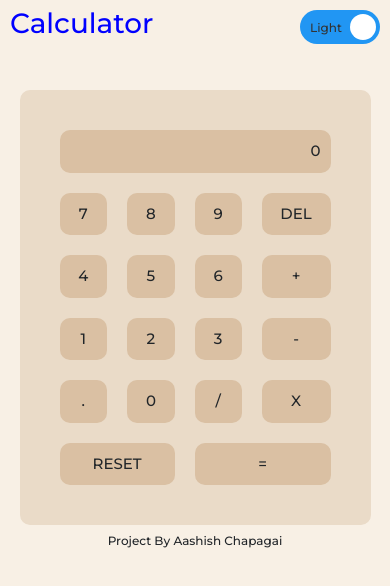
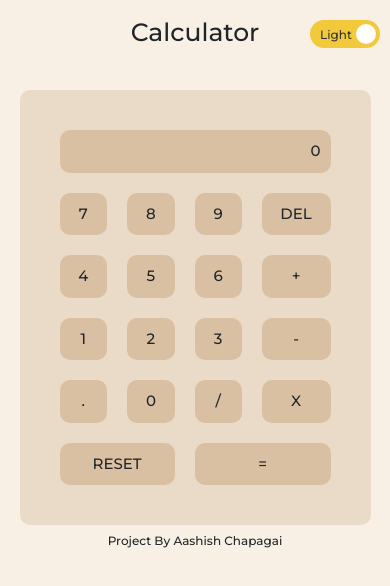
Before and after one commit to aashish1248/Calculator, a plain HTML site: page index.html in a window 390 px wide. Drawn offline with nearby package versions, Linux system fonts and the light colour scheme.

Commit message:
Maybe Final

```diff
--- a/css/styles.css
+++ b/css/styles.css
@@ -2,12 +2,14 @@
     margin: 0;
     padding: 0;
 }
+header {
+    text-align: center;
+}
 header > h1 {
     line-height: 1;
     position: fixed;
-    top: 10px;
-    left: 10px;
-    color: blue;
+    top: 20px;
+    width: 100%;
 }
 body {
     font-family: 'Montserrat', sans-serif;
@@ -38,15 +40,15 @@ body {
 }
 nav {
     position: fixed;
-    top: 10px;
-    width: 80px;
+    top: 20px;
+    width: 70px;
     right: 10px;
 }
 .switch {
     position: relative;
     display: inline-block;
-    width: 80px;
-    height: 34px;
+    width: 70px;
+    height: 28px;
 }
 .switch input {
     opacity: 0;
@@ -67,8 +69,8 @@ nav {
 .slider:before {
     position: absolute;
     content: "";
-    height: 26px;
-    width: 26px;
+    height: 20px;
+    width: 20px;
     left: 4px;
     bottom: 4px;
     background-color: white;
@@ -76,15 +78,18 @@ nav {
     transition: .4s;
 }
 input:checked + .slider {
-    background-color: #2196F3;
+    background-color: #F1C93B;
+}
+input:not(:checked) + .slider {
+    background-color: #333;
 }
 input:focus + .slider {
-    box-shadow: 0 0 1px #2196F3;
+    box-shadow: 0 0 1px #F1C93B;
 }
 input:checked + .slider:before {
-    -webkit-transform: translateX(46px);
-    -ms-transform: translateX(46px);
-    transform: translateX(46px);
+    -webkit-transform: translateX(42px);
+    -ms-transform: translateX(42px);
+    transform: translateX(42px);
 }
 .slider.round {
     border-radius: 34px;
@@ -97,7 +102,6 @@ span {
 }
 .label {
     font-size: 12px;
-    color: #333;
     white-space: nowrap;
     pointer-events: none;
     transition: opacity 0.3s ease-in-out;
@@ -106,11 +110,13 @@ span {
 }
 .label-on {
     left: 10px;
-    top: 25%;
+    top: 20%;
+    color: #333;
 }
 .label-off {
     right: 10px;
-    top: 25%;
+    top: 20%;
+    color: #ffffff;
 }
 .switch input:checked ~ .label-on,
 .switch input:not(:checked) ~ .label-off {
@@ -119,6 +125,9 @@ span {
 @media (max-width: 768px) {
     body {
       font-size: 15px;
+    }
+    h1 {
+        font-size: 25px;
     }
 }
 nav > div {
@@ -135,5 +144,7 @@ main {
     width: 90%;
 }
 footer {
-    font-size: 12px; text-align: center; margin-top: 7px;
+    font-size: 12px;
+    text-align: center;
+    margin-top: 7px;
 }
--- a/index.html
+++ b/index.html
@@ -67,7 +67,9 @@
           </div>
         </div>
       </main>
-      <footer>Project By Aashish Chapagai</footer>
+      <footer>
+        <p>Project By Aashish Chapagai</p>
+        </footer>
       <script src="./js/script.js"></script>
     </body>
 </html>
--- a/js/script.js
+++ b/js/script.js
@@ -99,11 +99,15 @@ document.addEventListener('keydown', function(event) {
 const body = document.body
 const container = document.querySelector('.container')
 const theme = document.getElementById('theme')
+const footer = document.querySelector('footer')
+const header = document.querySelector('h1')
 theme.addEventListener('click', function() {
     if (theme.checked) {
         body.style.backgroundColor = '#F8F0E5'
         container.style.backgroundColor = '#EADBC8'
         result.style.backgroundColor = '#DAC0A3'
+        footer.style.color = '#000000'
+        header.style.color = '#000000'
         buttons.forEach(button => {
             button.style.backgroundColor = '#DAC0A3'
         })
@@ -112,9 +116,10 @@ theme.addEventListener('click', function() {
         body.style.backgroundColor = '#352F44'
         container.style.backgroundColor = '#5C5470'
         result.style.backgroundColor = '#B9B4C7'
+        footer.style.color = '#FAF0E6'
+        header.style.color = '#FAF0E6'
         buttons.forEach(button => {
             button.style.backgroundColor = '#B9B4C7'
         })
-
     }
 })
```
